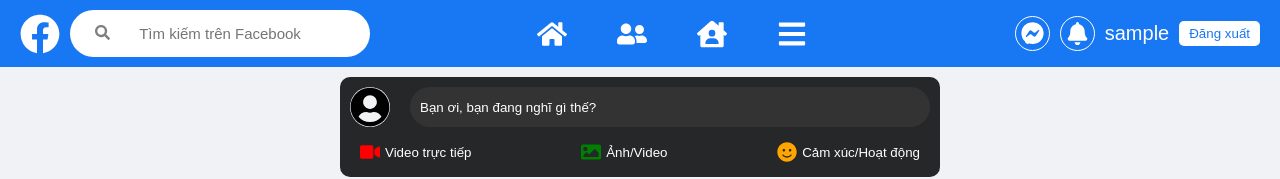
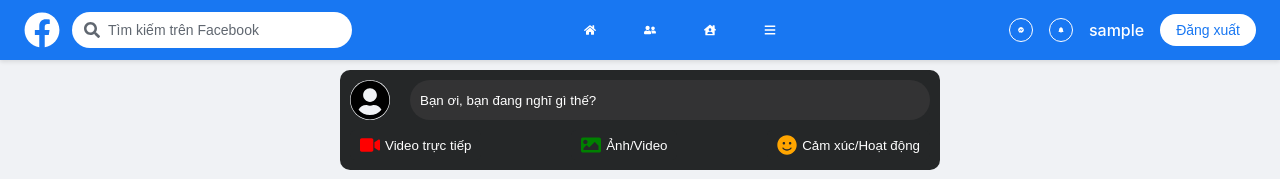
Before and after one commit to Huy-NTG/facebook_clone, a React (Vite) app in the folder frontend/: page /homepage in a window 1280 px wide. Shown: the top 179 px of the page. Built offline with nearby package versions, Linux system fonts and the light colour scheme; no server answers; sample sign-in values are in the browser's storage.

Commit message:
sửa css cho useruser

```diff
--- a/frontend/src/components/Comment/Comment.module.scss
+++ b/frontend/src/components/Comment/Comment.module.scss
@@ -1,16 +1,79 @@
-@import url("../globalStyles/GlobalStyles.module.scss");
-.comment{
-    display: flex;
-    align-items: center;
-    .avatar{
-        width: 40px;
-        height: 40px;
-        margin-bottom: 20px;
-        border-radius: 20px;
+// Reuse variables from Post.module.scss for consistency
+$primary-color: #1877f2;
+$secondary-color: #606770;
+$border-color: #e5e5e5;
+$shadow-color: rgba(0, 0, 0, 0.1);
+$background-comment: #f0f2f5; // Light gray for comment bubbles
+$font-stack: -apple-system, BlinkMacSystemFont, "Segoe UI", Roboto, Oxygen, Ubuntu, Cantarell, "Fira Sans", "Droid Sans", "Helvetica Neue", sans-serif;
+
+.comment {
+  display: flex;
+  align-items: flex-start; // Align top for multi-line comments
+  padding: 8px 0; // Vertical spacing between comments
+  transition: background-color 0.2s ease;
+
+  &:hover {
+    background-color: rgba(0, 0, 0, 0.02); // Subtle hover effect
+  }
+
+  .avatar {
+    width: 32px; // Smaller avatar for comments
+    height: 32px;
+    border-radius: 50%;
+    margin-right: 10px;
+    object-fit: cover;
+    flex-shrink: 0; // Prevent avatar from shrinking
+    transition: transform 0.2s ease;
+
+    &:hover {
+      transform: scale(1.05); // Subtle zoom on hover
+      cursor: pointer;
     }
-    .comment-content{
-        background-color: var(--backgroundCommentLight);
-        padding: 10px;
-        border-radius: 10px;
+  }
+
+  .comment-content {
+    background-color: $background-comment;
+    padding: 8px 12px;
+    border-radius: 16px; // Rounded bubble effect
+    flex: 1; // Take remaining space
+    box-shadow: 0 1px 2px $shadow-color; // Subtle shadow for depth
+    word-wrap: break-word; // Prevent text overflow
+
+    strong {
+      font-size: 14px;
+      font-weight: 600;
+      color: #1c1e21;
+      display: block;
+      margin-bottom: 2px;
     }
+
+    p {
+      margin: 0;
+      font-size: 14px;
+      color: #1c1e21;
+      line-height: 1.4;
+    }
+  }
 }
+
+// Responsive adjustments
+@media (max-width: 600px) {
+  .comment {
+    padding: 6px 0;
+
+    .avatar {
+      width: 28px;
+      height: 28px;
+      margin-right: 8px;
+    }
+
+    .comment-content {
+      padding: 6px 10px;
+
+      strong,
+      p {
+        font-size: 13px;
+      }
+    }
+  }
+}
--- a/frontend/src/components/PostManagement/PostManagement.jsx
+++ b/frontend/src/components/PostManagement/PostManagement.jsx
@@ -244,12 +244,12 @@
                           onClick={() => handleViewDetails(post)}
                         />
                         {post.status ? (
-                          <LockKeyhole
+                          <LockOpen
                             className={styles.viewIcon}
                             onClick={() => handleToggleStatus(post)}
                           />
                         ) : (
-                          <LockOpen
+                          <LockKeyhole
                             className={styles.viewIconLock}
                             onClick={() => handleToggleStatus(post)}
                           />
--- a/frontend/src/components/navigation/Navigation.module.scss
+++ b/frontend/src/components/navigation/Navigation.module.scss
@@ -1,93 +1,260 @@
+// Reuse variables for consistency
+$primary-color: #1877f2; // Facebook blue
+$secondary-color: #606770; // Gray for secondary text
+$border-color: #e5e5e5; // Light border
+$shadow-color: rgba(0, 0, 0, 0.1);
+$background-color: #ffffff;
+$navbar-bg: $primary-color;
+$hover-bg: rgba(255, 255, 255, 0.1); // White hover for navbar
+$font-stack: -apple-system, BlinkMacSystemFont, "Segoe UI", Roboto, Oxygen, Ubuntu, Cantarell, "Fira Sans", "Droid Sans", "Helvetica Neue", sans-serif;
 
 .navbar {
   display: flex;
   justify-content: space-between;
   align-items: center;
-    background: #1877f2;
-    padding: 10px 20px;
-    color: white;
+  background: $navbar-bg;
+  padding: 12px 24px; // Slightly more padding
+  color: $background-color;
   position: sticky;
+  top: 0;
+  z-index: 1000; // Ensure navbar stays above other content
+  box-shadow: 0 2px 4px $shadow-color; // Subtle shadow for depth
+  font-family: $font-stack;
+
   .navbar-left {
     display: flex;
     align-items: center;
+    gap: 12px; // Consistent spacing
+
+    .logo {
+      font-size: 36px; // Slightly smaller for balance
+      cursor: pointer;
+      transition: transform 0.2s ease;
+
+      &:hover {
+        transform: scale(1.1); // Subtle zoom on hover
+      }
+    }
+
+    form {
       position: relative;
-      .logo {
-        font-size: 40px;
-        cursor: pointer;
-        margin-right: 10px;
-      }
+      display: flex;
+      align-items: center;
+
       .search-icon {
         position: absolute;
-        left: 75px; // Dịch sang trái một chút
-        color: gray;
-        top: 15px;
-        font-size: 15px;
+        left: 12px; // Inside input for better UX
+        top: 50%;
+        transform: translateY(-50%);
+        color: $secondary-color;
+        font-size: 16px;
+        pointer-events: none; // Prevent icon from blocking input
       }
 
       input {
-        padding: 15px;
+        padding: 10px 16px 10px 36px; // Space for icon
         border: none;
-        border-radius: 50px;
-        width: 300px;
-        text-align: center;
-        font-size: 15px;
+        border-radius: 20px; // Softer rounded corners
+        width: 280px; // Slightly smaller for balance
+        font-size: 14px;
+        background: $background-color;
+        color: #1c1e21;
+        transition: box-shadow 0.2s ease, width 0.3s ease;
+
+        &::placeholder {
+          color: $secondary-color;
+        }
+
+        &:focus {
+          outline: none;
+          box-shadow: 0 0 0 2px rgba($primary-color, 0.3);
+          width: 300px; // Slightly expand on focus
+        }
+      }
     }
   }
 
   .navbar-center {
     display: flex;
-      gap: 50px;
-      width: 25%;
+    justify-content: center;
+    gap: 32px; // Reduced for better spacing
+    flex: 1; // Take available space
+
     .nav-icon {
-        font-size: 30px;
+      font-size: 28px;
       cursor: pointer;
+      padding: 8px;
+      border-radius: 8px;
+      transition: background-color 0.2s ease, transform 0.2s ease;
+      color: $background-color;
+
+      &:hover {
+        background-color: $hover-bg;
+        transform: translateY(-2px); // Subtle lift
       }
-      .nav-icon:hover{
-        background-color: #4b4848;
-        opacity: 0.5;
-        border-radius: 8px;
+
+      &.active {
+        background-color: $hover-bg;
+        box-shadow: 0 2px 0 $background-color; // Underline effect for active page
+      }
     }
   }
 
   .navbar-right {
     display: flex;
     align-items: center;
-      justify-content: space-between;
-      gap: 10px;
-      .user-name{
-        font-size: 20px;
+    gap: 16px; // Consistent spacing
+
+    .user-name {
+      font-size: 16px;
+      font-weight: 500;
+      color: $background-color;
+      max-width: 150px; // Prevent overflow
+      overflow: hidden;
+      text-overflow: ellipsis;
+      white-space: nowrap;
     }
-      .Notification-icon{
-        font-size: 35px;
-        padding: 5px;
-        border: solid 1px white;
-        border-radius: 20px;
+
+    .Notification-icon,
+    .chat-icon {
+      font-size: 24px; // Smaller for balance
+      padding: 8px;
+      border: 1px solid $background-color;
+      border-radius: 50%; // Circular icons
       cursor: pointer;
-        :hover{
-          background-color: #4b4848;
-          opacity: 0.5;
-          border-radius: 8px;
+      transition: background-color 0.2s ease, transform 0.2s ease;
+      color: $background-color;
+
+      &:hover {
+        background-color: $hover-bg;
+        transform: scale(1.1); // Subtle zoom
+      }
+
+      &:focus {
+        outline: 2px solid $background-color;
+        outline-offset: 2px;
       }
     }
-      .chat-icon{
-        font-size: 35px;
-        padding: 5px;
-        border: solid 1px white;
-        border-radius: 20px;
+
+    button {
+      background: $background-color;
+      color: $primary-color;
+      border: none;
+      padding: 8px 16px;
+      border-radius: 20px; // Match input style
+      font-size: 14px;
+      font-weight: 500;
       cursor: pointer;
-        :hover{
-          background-color: #4b4848;
-          opacity: 0.5;
-          border-radius: 8px;
+      transition: background-color 0.2s ease, transform 0.2s ease;
+
+      &:hover {
+        background: darken($background-color, 5%);
+        transform: translateY(-1px); // Subtle lift
       }
-      }
-      button {
-        background: #fff;
-        color: #1877f2;
-        border: none;
-        padding: 5px 10px;
-        border-radius: 5px;
-        cursor: pointer;
+
+      &:focus {
+        outline: 2px solid $background-color;
+        outline-offset: 2px;
       }
     }
   }
+
+  // Hamburger menu (hidden by default)
+  .hamburger-menu {
+    display: none;
+    font-size: 24px;
+    cursor: pointer;
+    padding: 8px;
+    border-radius: 8px;
+    transition: background-color 0.2s ease;
+
+    &:hover {
+      background-color: $hover-bg;
+    }
+  }
+}
+
+// Responsive design
+@media (max-width: 1024px) {
+  .navbar {
+    padding: 12px 16px;
+
+    .navbar-left {
+      input {
+        width: 200px;
+
+        &:focus {
+          width: 220px;
+        }
+      }
+    }
+
+    .navbar-center {
+      gap: 20px;
+    }
+  }
+}
+
+@media (max-width: 768px) {
+  .navbar {
+    flex-wrap: wrap;
+    padding: 10px 12px;
+
+    .navbar-left {
+      flex: 1;
+      input {
+        width: 150px;
+
+        &:focus {
+          width: 170px;
+        }
+      }
+    }
+
+    .navbar-center {
+      display: none; // Hide center icons
+      &.open {
+        display: flex;
+        flex-direction: column;
+        position: absolute;
+        top: 100%;
+        left: 0;
+        right: 0;
+        background: $navbar-bg;
+        padding: 16px;
+        box-shadow: 0 4px 8px $shadow-color;
+        gap: 16px;
+        z-index: 999;
+
+        .nav-icon {
+          font-size: 24px;
+          padding: 12px;
+        }
+      }
+    }
+
+    .navbar-right {
+      gap: 12px;
+
+      .user-name {
+        font-size: 14px;
+        max-width: 100px;
+      }
+
+      .Notification-icon,
+      .chat-icon {
+        font-size: 20px;
+        padding: 6px;
+      }
+
+      button {
+        padding: 6px 12px;
+        font-size: 13px;
+      }
+    }
+
+    .hamburger-menu {
+      display: block; // Show hamburger menu
+    }
+  }
+}
```
Also changed, not shown: frontend/src/components/post/Post.jsx (+2 -52 lines), frontend/src/components/post/Post.module.scss (+148 -44 lines). Lines whose indentation alone changed are shown as unchanged.
